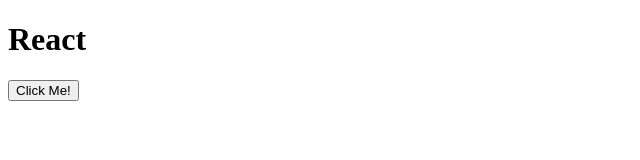
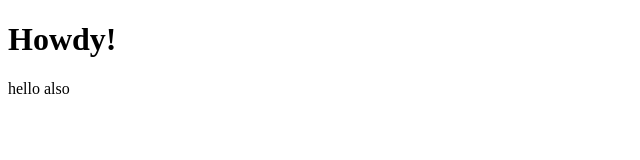
Before and after one commit to SalamanderCtesiphon/task-app, a React (Create React App) app: page / in a window 1280 px wide. Shown: the top 160 px of the page, without its empty margins (0-640 px from the left). Built offline with nearby package versions, Linux system fonts and the light colour scheme.

Commit message:
removed the previous files in order to use this repo for the task list assignment

```diff
--- a/src/App.js
+++ b/src/App.js
@@ -1,22 +1,17 @@
 import React, { Component } from 'react';
-import MyComponent from './Mycomponent';
+import Overview from './Overview';
 
 
 class App extends Component {
   constructor(props) {
     super(props);
-
-    this.onClickBtn = this.onClickBtn.bind(this);
-  }
-
-  onClickBtn() {
-    console.log('Your ass is old and smelly')
   }
 
   render() {
     return (
       <div>
-        <MyComponent title="React" onButtonClicked={this.onClickBtn} />
+        <h1>Howdy!</h1>
+        <Overview />
       </div>
     )
   }
--- a/src/Mycomponent.js
+++ /dev/null
@@ -1,21 +0,0 @@
-import React, { Component } from "react";
-
-class MyComponent extends Component {
-    constructor(props) {
-        super(props);
-    }
-
-    render() {
-
-        const { title, onButtonClicked } = this.props
-
-        return (
-            <div>
-                <h1>{title}</h1>
-                <button onClick={onButtonClicked}>Click Me!</button>
-            </div>
-        )
-    }
-}
-
-export default MyComponent;
--- /dev/null
+++ b/src/Overview.js
@@ -0,0 +1,15 @@
+import React, { Component } from "react";
+
+class Overview extends Component {
+    constructor(props) {
+        super(props);
+    }
+
+    render() {
+        return (
+            <div>hello also</div>
+        )
+    }
+}
+
+export default Overview;
```
